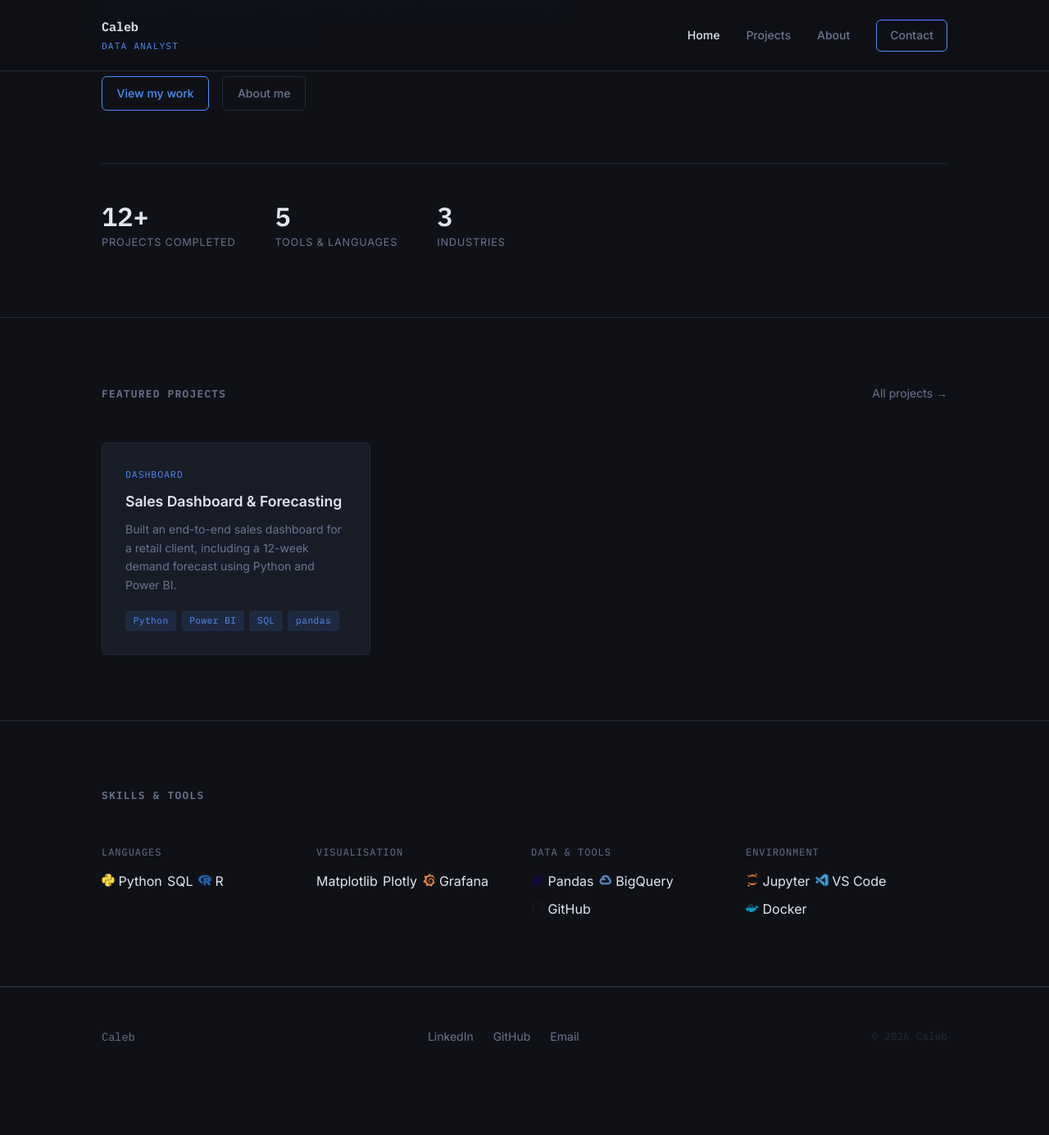
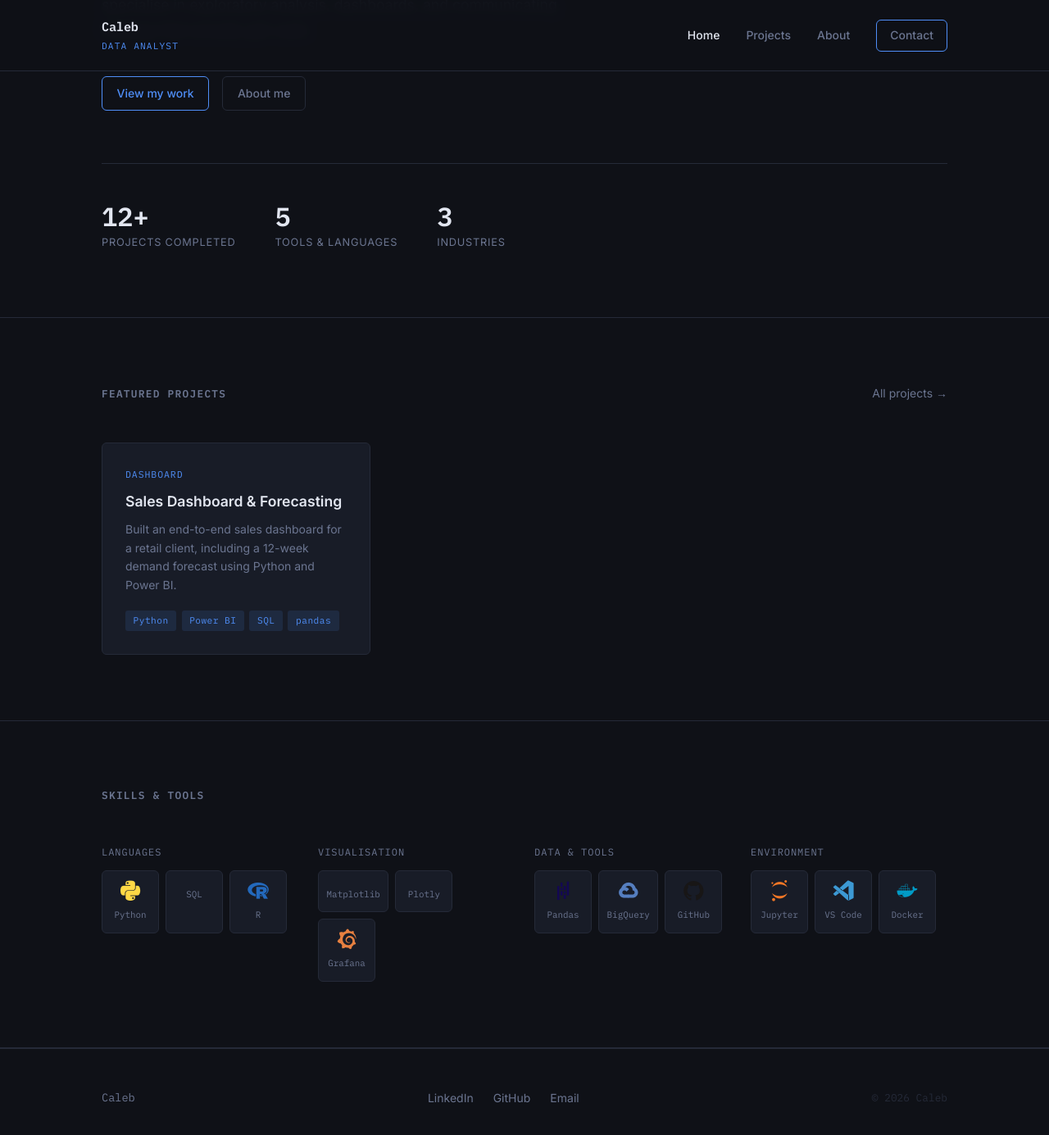
Before and after one commit to Shazilazi/Shazilazi.github.io, a Jekyll site: the page built from index.md, in a window 1280 px wide and 1400 px high, scrolled down 451 px. Shown: the top 1385 px of the window at 82% size. Built offline with Jekyll 4.4.1, drawn with Linux system fonts in a browser that asks for light colours; before the commit the page ends 1776 px from its top, so only the background shows below that.

Commit message:
Update style.css

```diff
--- a/assets/css/style.css
+++ b/assets/css/style.css
@@ -270,12 +270,83 @@ img { max-width: 100%; display: block; }
 }
 
 /* ============================================
-   SKILLS
+   SKILL ICONS
+   ============================================ */
+.skill-icon-item {
+  display: flex;
+  flex-direction: column;
+  align-items: center;
+  gap: 0.4rem;
+  padding: 0.75rem 0.6rem;
+  background: var(--surface);
+  border: 1px solid var(--border);
+  border-radius: var(--radius);
+  min-width: 70px;
+  transition: border-color 0.2s;
+}
+.skill-icon-item:hover { border-color: var(--accent); }
+.skill-icon-item i {
+  font-size: 1.6rem;
+  line-height: 1;
+}
+.skill-icon-item span {
+  font-size: 0.68rem;
+  color: var(--muted);
+  font-family: var(--font-mono);
+  text-align: center;
+  white-space: nowrap;
+}
+.skill-group__items {
+  display: flex;
+  flex-wrap: wrap;
+  gap: 0.5rem;
+}
+
+/* ============================================
+   PROJECT CARD IMAGE
+   ============================================ */
+.project-card__image {
+  width: calc(100% + 3.5rem);
+  margin: -1.75rem -1.75rem 1rem -1.75rem;
+  overflow: hidden;
+  border-radius: var(--radius) var(--radius) 0 0;
+  aspect-ratio: 16 / 9;
+  background: var(--border);
+}
+.project-card__image img {
+  width: 100%;
+  height: 100%;
+  object-fit: cover;
+  transition: transform 0.3s ease;
+}
+.project-card:hover .project-card__image img {
+  transform: scale(1.03);
+}
+
+/* ============================================
+   PROJECT DETAIL IMAGE
+   ============================================ */
+.project-detail__image {
+  margin: 2rem 0;
+  border-radius: var(--radius);
+  overflow: hidden;
+  border: 1px solid var(--border);
+  aspect-ratio: 16 / 9;
+  background: var(--surface);
+}
+.project-detail__image img {
+  width: 100%;
+  height: 100%;
+  object-fit: cover;
+}
+
+/* ============================================
+   SKILLS GRID
    ============================================ */
 .skills-grid {
   display: grid;
   grid-template-columns: repeat(auto-fill, minmax(220px, 1fr));
-  gap: 1rem;
+  gap: 1.5rem;
 }
 .skill-group__label {
   font-family: var(--font-mono);
@@ -285,14 +356,8 @@ img { max-width: 100%; display: block; }
   letter-spacing: 0.08em;
   margin-bottom: 0.75rem;
 }
-.skill-group__items {
-  display: flex;
-  flex-wrap: wrap;
-  gap: 0.4rem;
-}
 
 /* ============================================
-   ABOUT PAGE
    ============================================ */
 .about-layout {
   display: grid;
```
